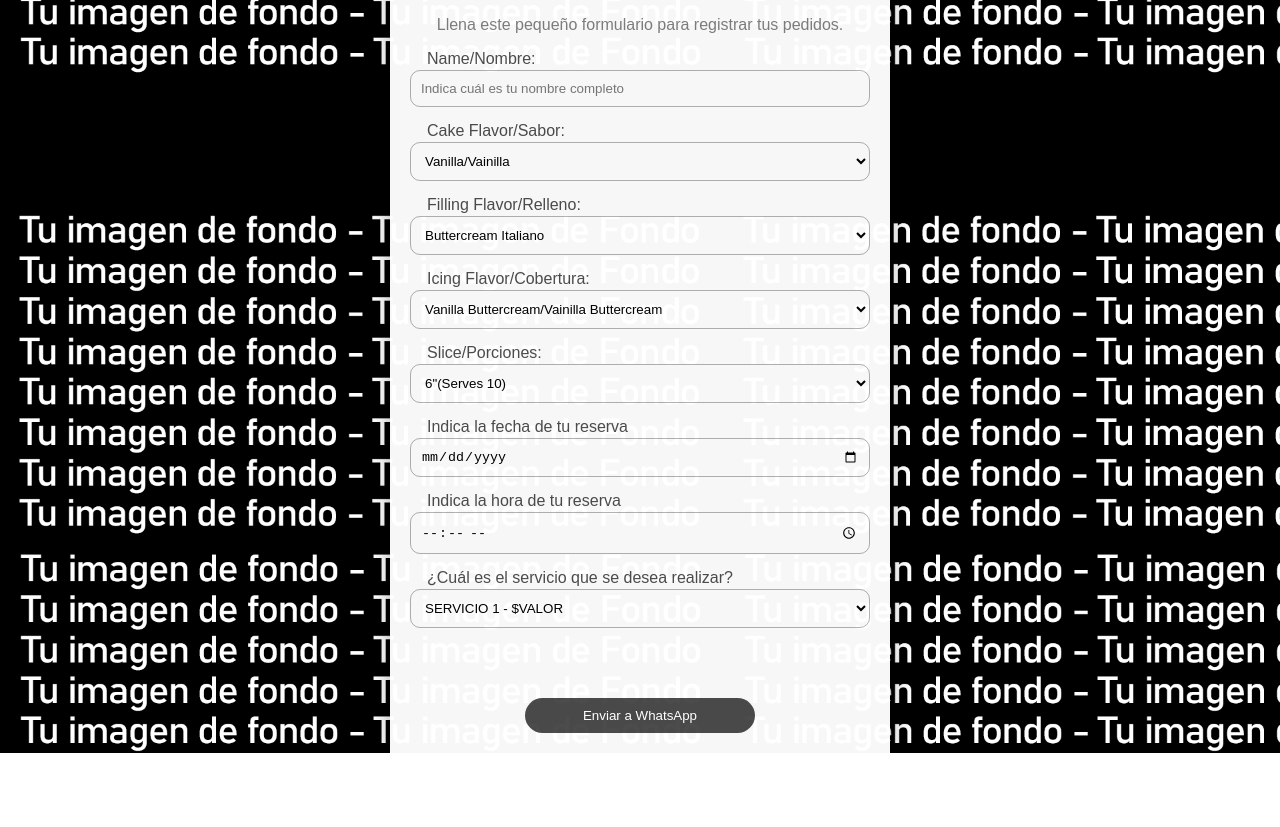
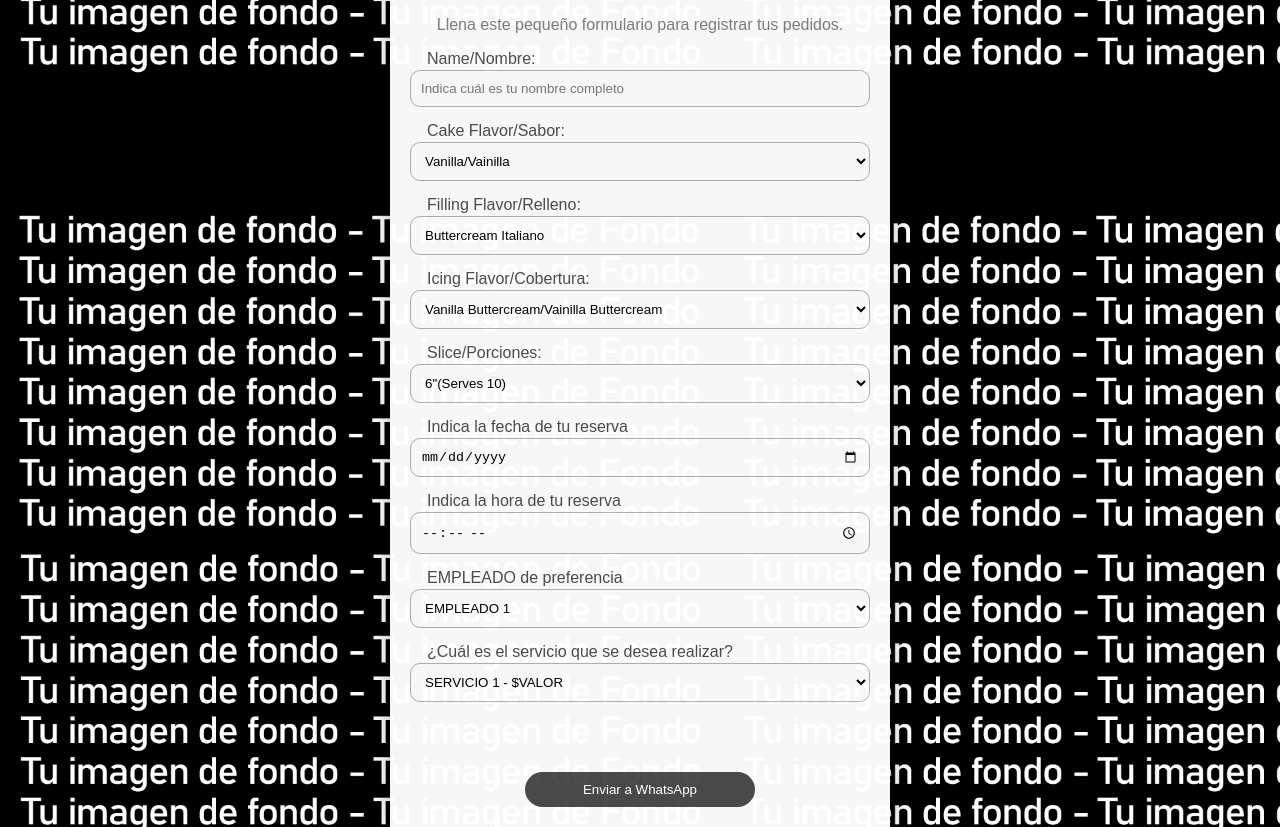
Before and after one commit to ArkCakes/ArkCakes.github.io, a plain HTML site: page index.html in a window 1280 px wide. Shown: the part 265-1092 px from the top of the page. Before the commit the page ends 1018 px from the top, so only its background shows below. Drawn offline with Linux system fonts and the light colour scheme.

Commit message:
Update index.html

```diff
--- a/index.html
+++ b/index.html
@@ -85,6 +85,14 @@
       >
       <input id="hora" type="time" class="formulario__input" />
 
+       <label for="empleado" class="formulario__label"
+        >EMPLEADO de preferencia</label
+      >
+      <select id="empleado" name="listaempleados" class="formulario__input">
+        <option>EMPLEADO 1</option>
+        <option>EMPLEADO 2</option>
+      </select>
+
 
       <label for="servicio" class="formulario__label"
         >¿Cuál es el servicio que se desea realizar?</label
```
